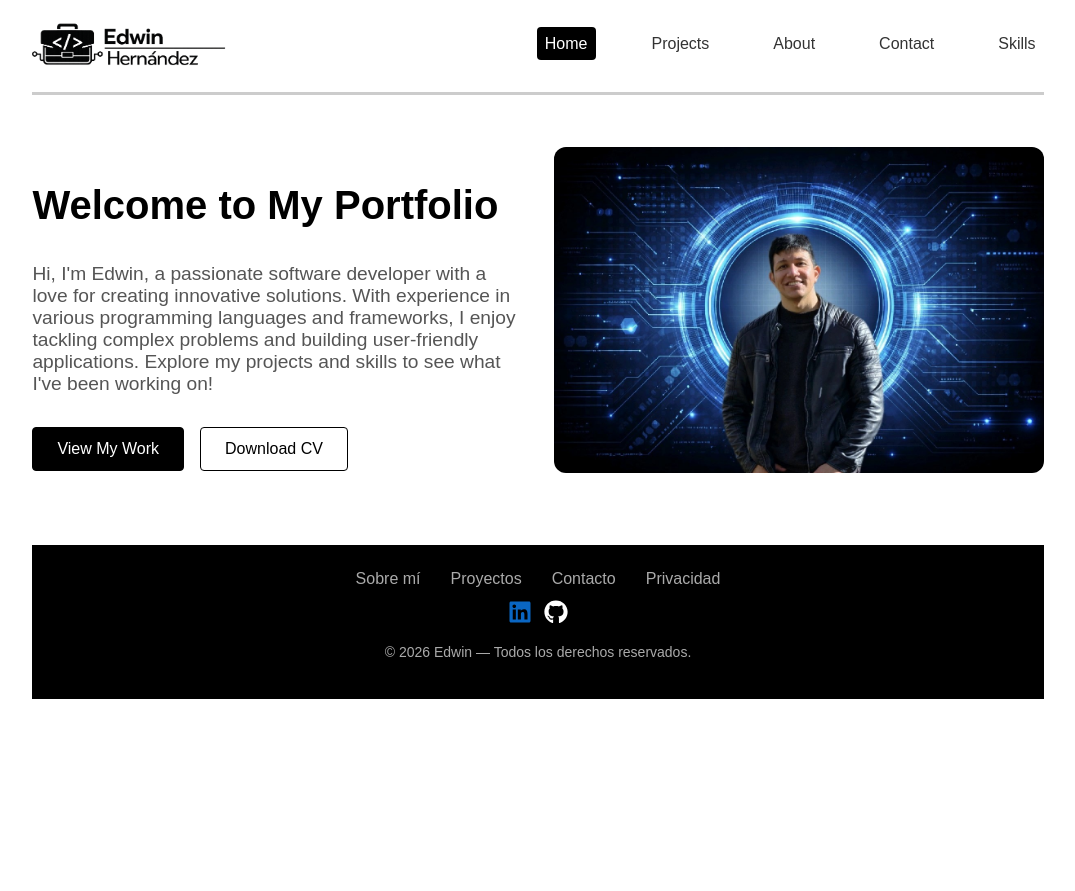
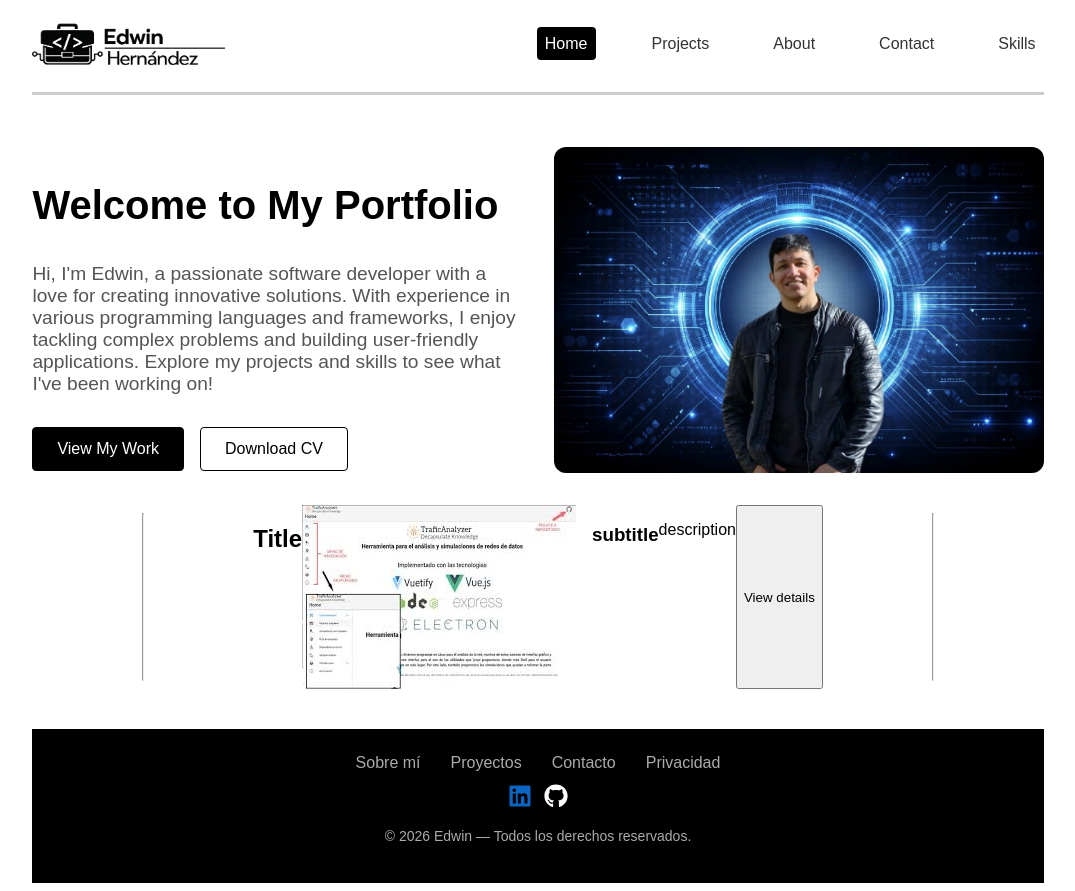
Before and after one commit to edwinHernandezB/portfolioReact, a React (Create React App) app: page / in a window 1280 px wide. Shown: the whole page, without its empty margins (102-1177 px from the left). Before the commit the page ends 800 px from the top, so only its background shows below. Built offline with nearby package versions, Linux system fonts and the light colour scheme.

Commit message:
card item initial state

```diff
--- /dev/null
+++ b/src/components/CardItemCopmonent/CardItemComponent.css
@@ -0,0 +1,8 @@
+.card-item {
+    display: flex;
+    flex-direction: row;
+}
+
+.card-item .card-image {
+    margin-right: 1rem;
+}
--- /dev/null
+++ b/src/components/CardItemCopmonent/CardItemComponent.js
@@ -0,0 +1,20 @@
+import React from "react";
+import "./CardItemComponent.css";
+
+export const CardItemComponent = () => {
+  return (
+    <div className="card-item">
+      <hr className="card-divider" />
+      <h2 className="card-title">Title </h2>
+      <img
+        className="card-image"
+        src="/images/trafic-analyzer.png"
+        alt="Profile"
+      />
+      <h3 className="card-subtitle">subtitle</h3>
+      <p className="card-description">description</p>
+      <button className="card-button">View details</button>
+      <hr className="card-divider" />
+    </div>
+  );
+};
--- a/src/components/layout/Body.js
+++ b/src/components/layout/Body.js
@@ -1,9 +1,13 @@
 import React from 'react'
 import { ProfileHeaderComponent } from '../profileComponent/ProfileHeaderComponent'
+import { CardItemComponent } from '../CardItemCopmonent/CardItemComponent'
 
 export const Body = () => {
   return (
 
-    <div><ProfileHeaderComponent /></div>
+    <div>
+      <ProfileHeaderComponent />
+      <CardItemComponent />
+    </div>
   )
 }
```
Also changed, not shown: public/images/trafic-analyzer.png (added).
